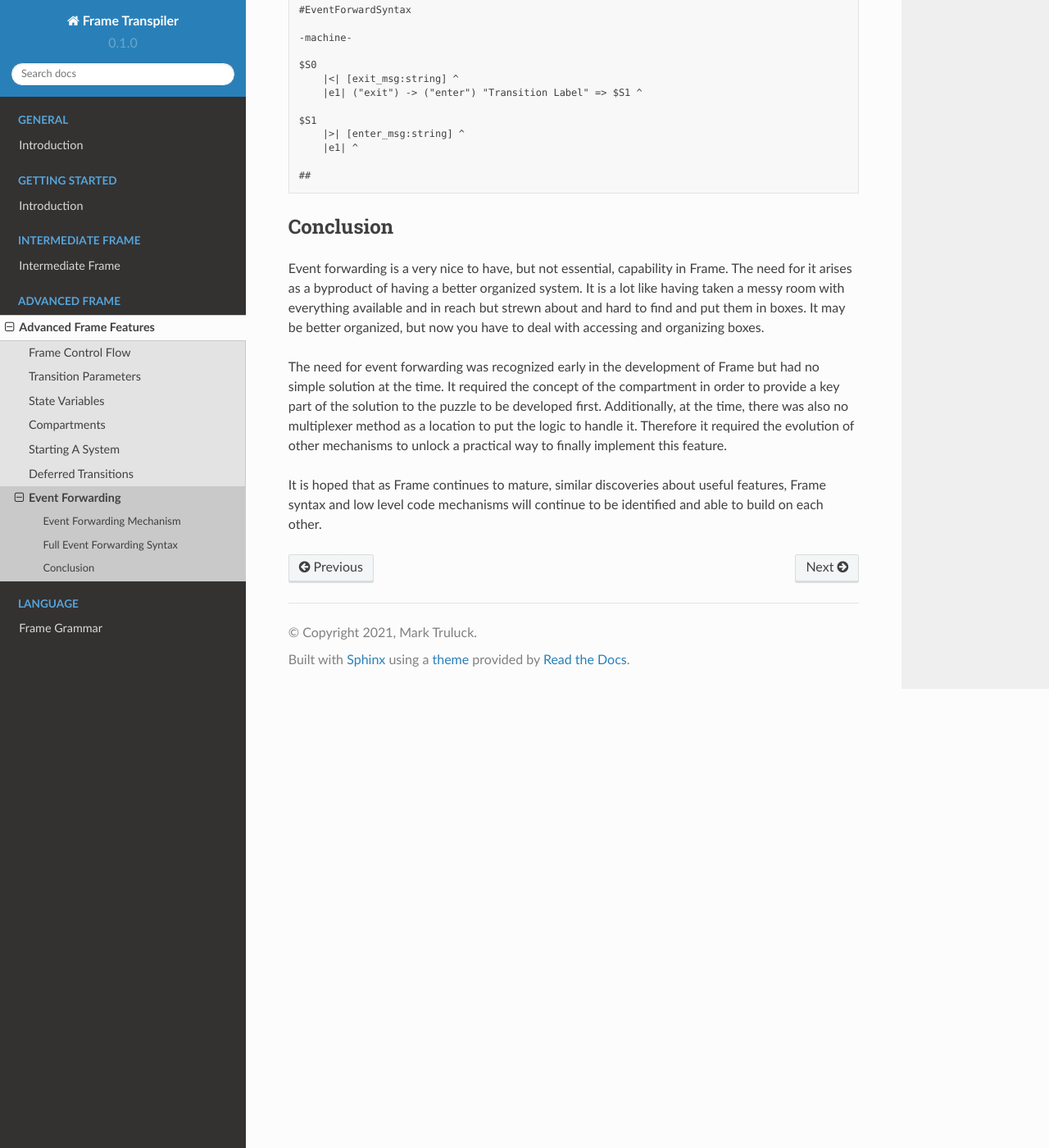
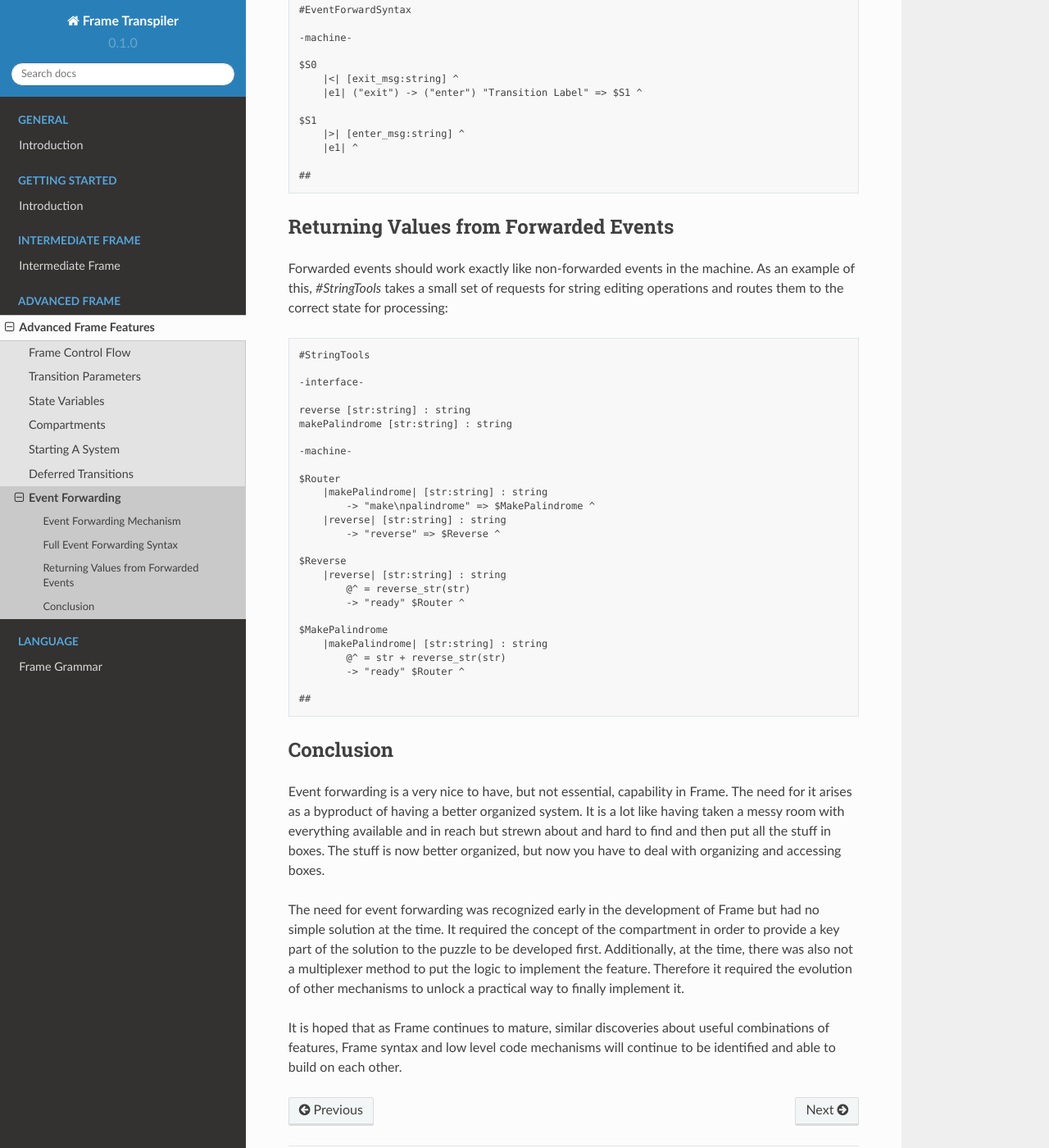
Before and after one commit to frame-lang/frame_transpiler, a Sphinx documentation site: the page built from docs/source/advanced_frame/event_forwarding.rst, in a window 1280 px wide and 1400 px high, scrolled down 3780 px. Shown: the whole window at 82% size. Built offline with Sphinx 7.4.7 and the Read the Docs theme 2.0.0, drawn with Linux system fonts in a browser that asks for light colours; pages that are not in the unit, such as notebooks, are missing from menus; some of the changed text lies outside the part shown.

Commit message:
event forwarding edits

```diff
--- a/docs/source/advanced_frame/event_forwarding.rst
+++ b/docs/source/advanced_frame/event_forwarding.rst
@@ -214,6 +214,41 @@ The full syntax for an event forwarding transition is shown here:
     ##
 
 
+Returning Values from Forwarded Events
+--------------------------------------
+
+Forwarded events should work exactly like non-forwarded events in the machine.
+As an example of this, `#StringTools` takes a small set of requests for
+string editing operations and routes them to the correct state for processing:
+
+.. code-block::
+
+    #StringTools
+
+    -interface-
+
+    reverse [str:string] : string
+    makePalindrome [str:string] : string
+
+    -machine-
+
+    $Router
+    	|makePalindrome| [str:string] : string
+            -> "make\npalindrome" => $MakePalindrome ^
+        |reverse| [str:string] : string
+            -> "reverse" => $Reverse ^
+
+    $Reverse
+        |reverse| [str:string] : string
+            @^ = reverse_str(str)
+            -> "ready" $Router ^
+
+    $MakePalindrome
+        |makePalindrome| [str:string] : string
+            @^ = str + reverse_str(str)
+            -> "ready" $Router ^
+
+    ##
 
 Conclusion
 ----------
@@ -221,19 +256,20 @@ Conclusion
 Event forwarding is a very nice to have, but not essential, capability
 in Frame. The need for it arises as a byproduct of having a better organized
 system. It is a lot like having taken a messy room with everything available
-and in reach but strewn about and hard to find and put them in boxes. It
-may be better organized, but now you have to deal with accessing and organizing
-boxes.
+and in reach but strewn about and hard to find and then put all the stuff in
+boxes. The stuff is now better organized, but now you have to deal with
+organizing and accessing boxes.
 
 The need for event forwarding was recognized early in the development of
-Frame but had no simple solution at the time. It required the concept of the compartment
-in order to provide a key part of the solution to
+Frame but had no simple solution at the time. It required the concept of the
+compartment in order to provide a key part of the solution to
 the puzzle to be developed first. Additionally, at the time, there was also
-no multiplexer
-method as a location to put the logic to handle it. Therefore it required the
+not a multiplexer
+method to put the logic to implement the feature. Therefore it required the
 evolution
-of other mechanisms to unlock a practical way to finally implement this feature.
+of other mechanisms to unlock a practical way to finally implement it.
 
-It is hoped that as Frame continues to mature, similar discoveries about useful
+It is hoped that as Frame continues to mature, similar discoveries about
+useful combinations of
 features, Frame syntax and low level code mechanisms will continue to be identified
 and able to build on each other.
```
Also changed, not shown: other parts of docs/source/advanced_frame/event_forwarding.rst (+1 -1 lines).
